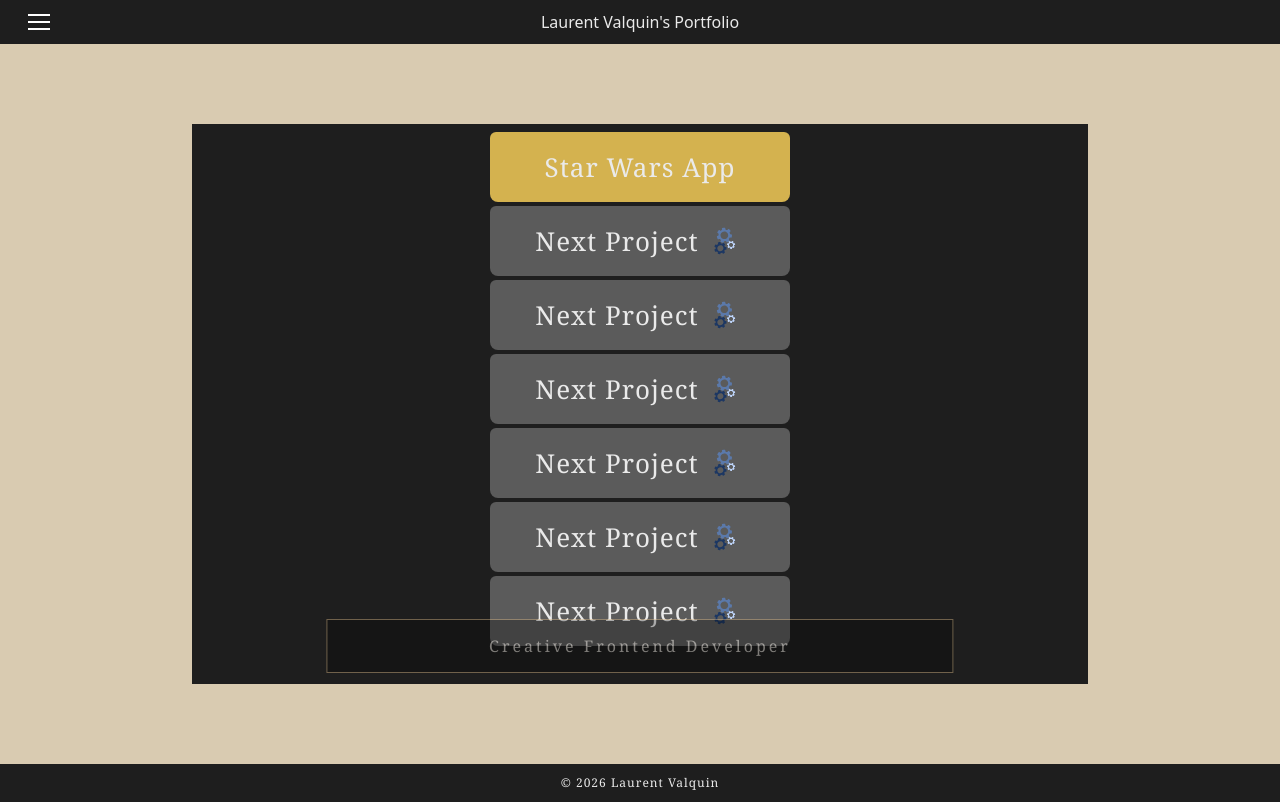
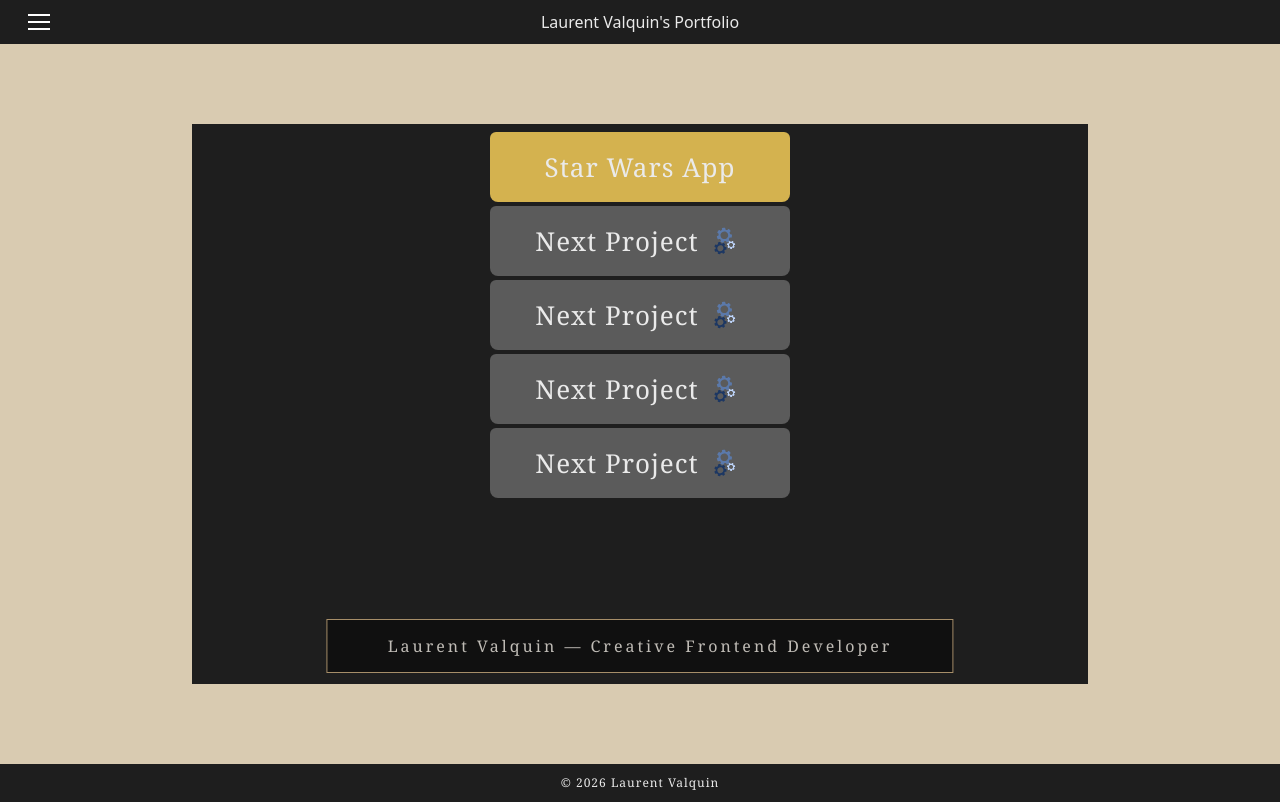
Before and after one commit to laurent-Valq/portfolio-laurent, a Next.js app: page / in a window 1280 px wide. Built offline with nearby package versions, Linux system fonts and the light colour scheme.

Commit message:
two dividers off

```diff
--- a/app/globals.css
+++ b/app/globals.css
@@ -44,7 +44,7 @@
   }
 
   .title-band {
-    opacity: 0.45;
+    opacity: 0.75;
     top: auto !important;
     bottom: 2% !important;
     transform: translateX(-50%) !important;
--- a/app/page.tsx
+++ b/app/page.tsx
@@ -31,8 +31,6 @@
           <Tab label="Next Project" />
           <Tab label="Next Project" />
           <Tab label="Next Project" />
-          <Tab label="Next Project" />
-          <Tab label="Next Project" />
         </div>
         <TitleBand />
 
--- a/components/TitleBand.tsx
+++ b/components/TitleBand.tsx
@@ -15,7 +15,7 @@
         color: "#f5f0e8",
         border: "1px solid #d4b483",
       }}>
-        Creative Frontend Developer
+        Laurent Valquin — Creative Frontend Developer
       </div>
     );
   }
```
